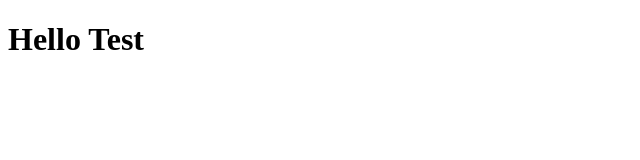
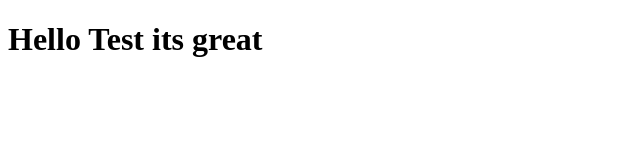
Before and after one commit to GarV-DixiT/test, a plain HTML site: page site/index.html in a window 1280 px wide. Shown: the whole page, without its empty margins (0-640 px from the left). Drawn offline with Linux system fonts and the light colour scheme.

Commit message:
small changes

```diff
--- a/site/index.html
+++ b/site/index.html
@@ -5,6 +5,6 @@
 	<title>Test</title>
 </head>
 <body>
-<h1>Hello Test</h1>
+<h1>Hello Test its great</h1>
 </body>
 </html>
```
